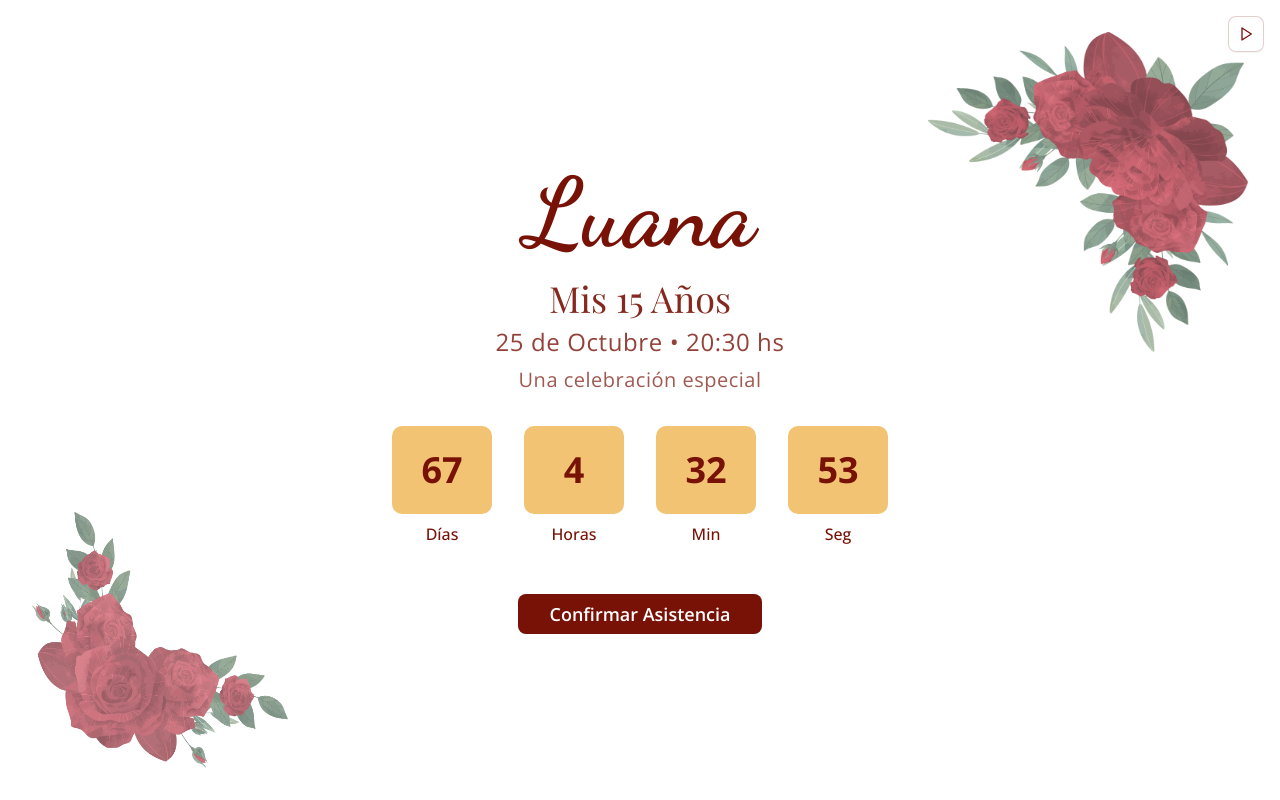
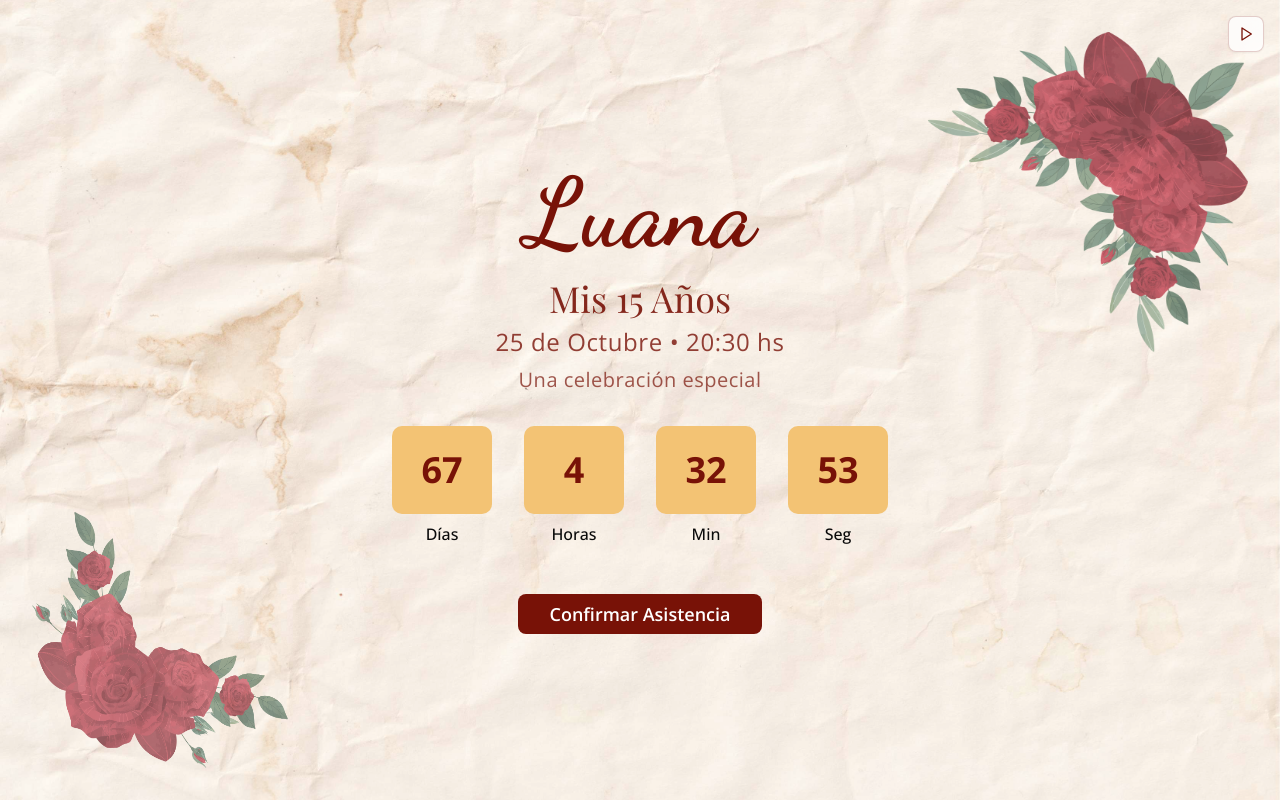
Before and after one commit to omegonstudio/omegon-XV, a Next.js app: page / in a window 1280 px wide. Both pictures are taken after a click on the button "Abrir Invitación". Shown: the top 800 px of the page. Built offline with nearby package versions, Linux system fonts and the light colour scheme; a web font is replaced by a local one.

Commit message:
feat: update hero section with marble background texture
Replace white background with luxurious marble texture and ensure text readability.

#VERCEL_SKIP

Co-authored-by: null <202712282+omegonstudio@users.noreply.github.com>

```diff
--- a/components/hero-section.tsx
+++ b/components/hero-section.tsx
@@ -43,8 +43,17 @@ export default function HeroSection() {
   }, [])
 
   return (
-    <section className="relative h-screen flex items-center justify-center bg-white text-[#781207] overflow-hidden">
-      <div className="absolute bottom-4 left-4 md:bottom-8 md:left-8 z-0 opacity-70">
+    <section className="relative h-screen flex items-center justify-center overflow-hidden">
+      <div
+        className="absolute inset-0 bg-cover bg-center bg-no-repeat"
+        style={{
+          backgroundImage: "url('/images/marble-background.jpg')",
+        }}
+      />
+
+      <div className="absolute inset-0 bg-white/20" />
+
+      <div className="absolute bottom-4 left-4 md:bottom-8 md:left-8 z-10 opacity-70">
         <Image
           src="/images/floral-decoration-left.png"
           alt="Decorative red roses left"
@@ -54,7 +63,7 @@ export default function HeroSection() {
         />
       </div>
 
-      <div className="absolute top-4 right-4 md:top-8 md:right-8 z-0 opacity-80">
+      <div className="absolute top-4 right-4 md:top-8 md:right-8 z-10 opacity-80">
         <Image
           src="/images/floral-decoration.png"
           alt="Decorative red roses"
@@ -64,7 +73,7 @@ export default function HeroSection() {
         />
       </div>
 
-      <div className="relative z-10 text-center px-4 max-w-4xl mx-auto">
+      <div className="relative z-20 text-center px-4 max-w-4xl mx-auto">
         <div className="mb-8">
           <h1 className="text-6xl md:text-8xl font-handwriting font-bold mb-4 text-[#781207]">Luana</h1>
           <h2 className="text-3xl md:text-4xl font-serif font-light mb-2 text-[#781207]/90">Mis 15 Años</h2>
--- a/components/rsvp-section.tsx
+++ b/components/rsvp-section.tsx
@@ -211,7 +211,8 @@ export default function RSVPSection() {
               <Button
                 type="submit"
                 size="lg"
-                className="w-full bg-[#781207] hover:bg-[#781207]/90 text-white font-semibold py-3"
+                variant="outline"
+                className="w-full bg-white/80 backdrop-blur-sm border-[#781207]/20 hover:bg-white/90 text-[#781207] font-semibold py-3"
                 disabled={!formData.name || !formData.attendance || isLoading}
               >
                 <Send className="w-5 h-5 mr-2" />
```
Also changed, not shown: public/images/marble-background.jpg (added).
